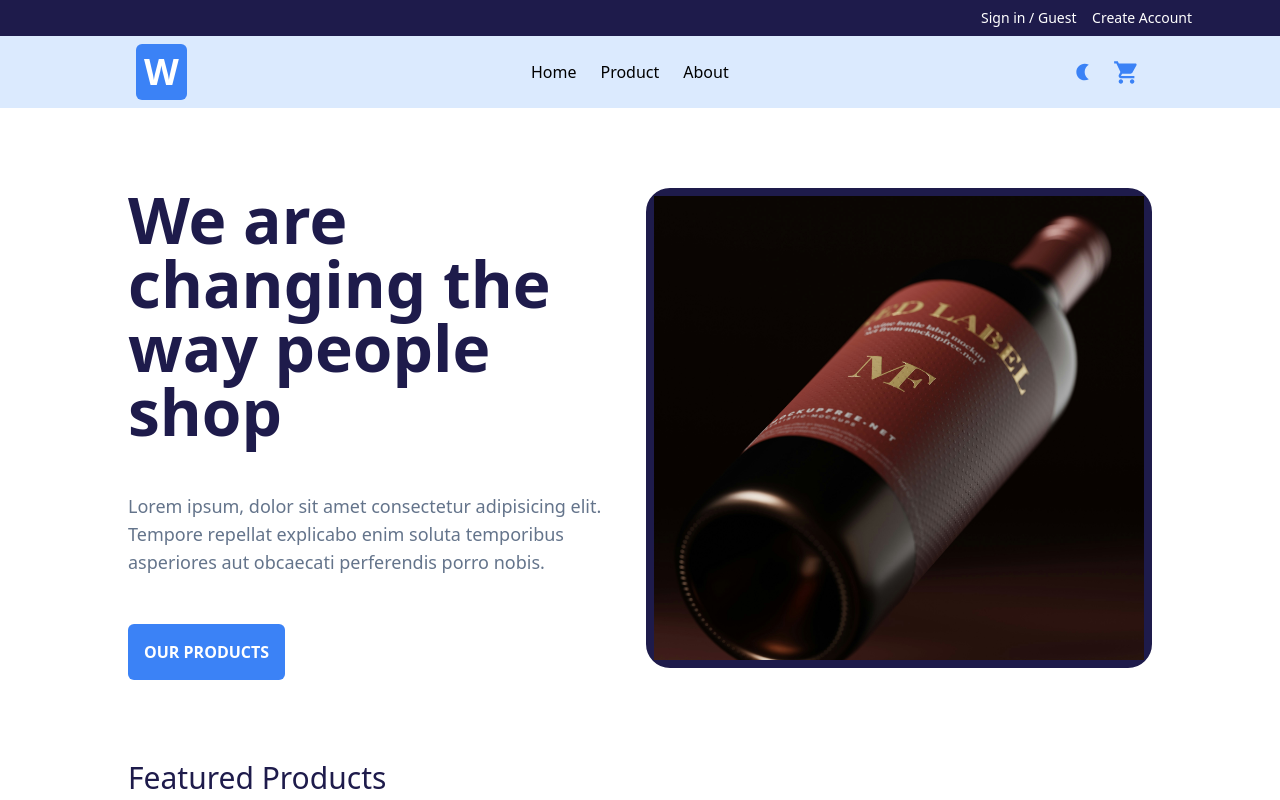
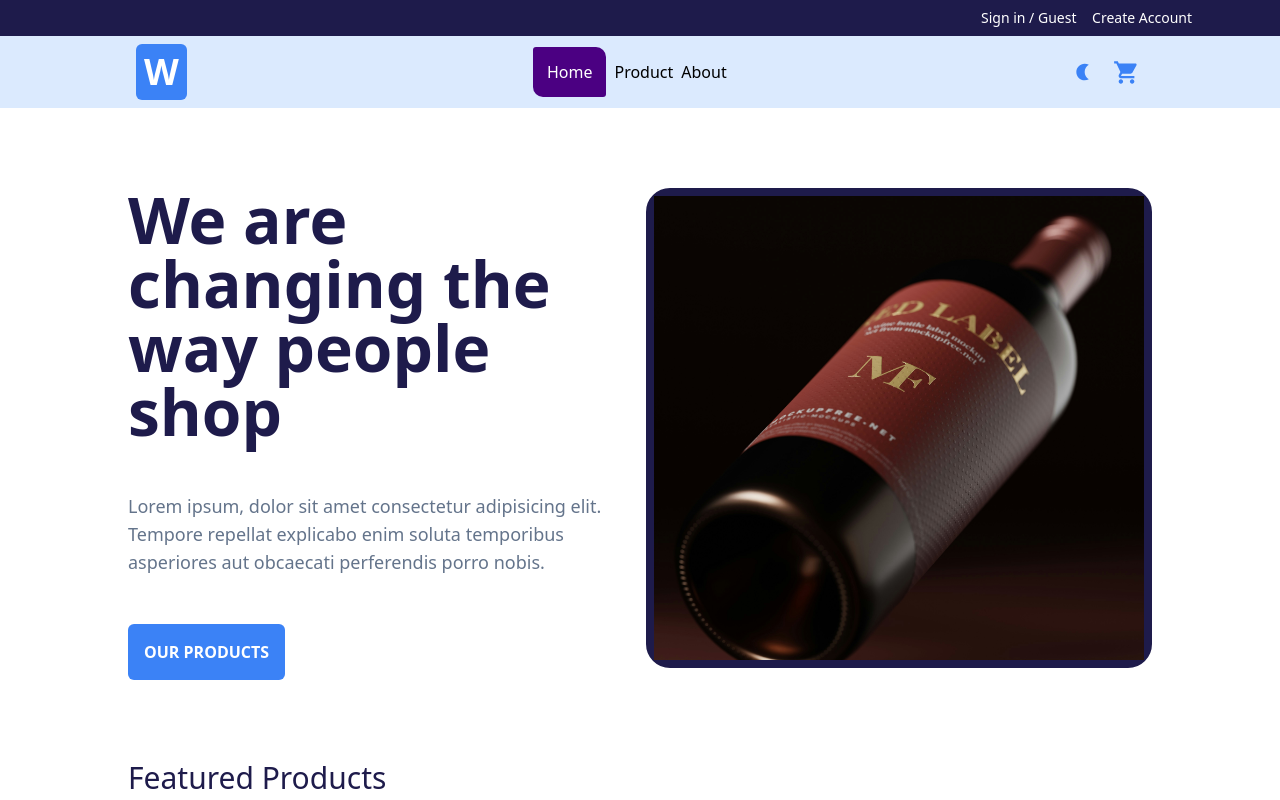
Before and after one commit to Tomreezy/cocktail-drink, a React (Vite) app: page / in a window 1280 px wide. Shown: the top 800 px of the page. Built offline with nearby package versions, Linux system fonts and the light colour scheme; no server answers.

Commit message:
addd link

```diff
--- a/src/components/NavbarMain.jsx
+++ b/src/components/NavbarMain.jsx
@@ -15,9 +15,9 @@
                 <p className=' sm:hidden'><MenuIcon className='cursor-pointer ' fontSize='medium'  /></p>
                 <h1 className="text-center hidden sm:flex cursor-pointer text-white bg-blue-500 text-4xl font-bold p-2 rounded-md"><NavLink to={"/"}>W</NavLink></h1>
                 <nav className='hidden sm:flex  font-lg'>
-                    <p className='py-2 cursor-pointer px-3 hover:bg-blue-200 rounded-md '><NavLink to={"/"}>Home</NavLink></p>
-                    <p className='py-2 cursor-pointer px-3 hover:bg-blue-200 rounded-md ' ><NavLink to={"products"}>Product</NavLink></p>
-                    <p className='py-2 cursor-pointer px-3 hover:bg-blue-200 rounded-md ' ><NavLink to={"about"}>About</NavLink></p>
+                    <p className='py-2 cursor-pointer px-1 hover:bg-blue-200 rounded-md '><NavLink style={({isActive})=>({backgroundColor: isActive?"indigo":"",color:isActive?"white":"",padding:isActive?"14px":"",borderRadius:isActive?"3px  10px":""})} to={"/"}>Home</NavLink></p>
+                    <p className='py-2 cursor-pointer px-1 hover:bg-blue-200 rounded-md ' ><NavLink style={({isActive})=>({backgroundColor: isActive?"indigo":"",color:isActive?"white":"",padding:isActive?"14px":"",borderRadius:isActive?"3px 10px":""})}  to={"products"}>Product</NavLink></p>
+                    <p className='py-2 cursor-pointer px-1 hover:bg-blue-200 rounded-md ' ><NavLink style={({isActive})=>({backgroundColor: isActive?"indigo":"",color:isActive?"white":"",padding:isActive?"14px":"",borderRadius:isActive?"3px 10px ":""})}  to={"about"}>About</NavLink></p>
                 </nav>
 
 
```
